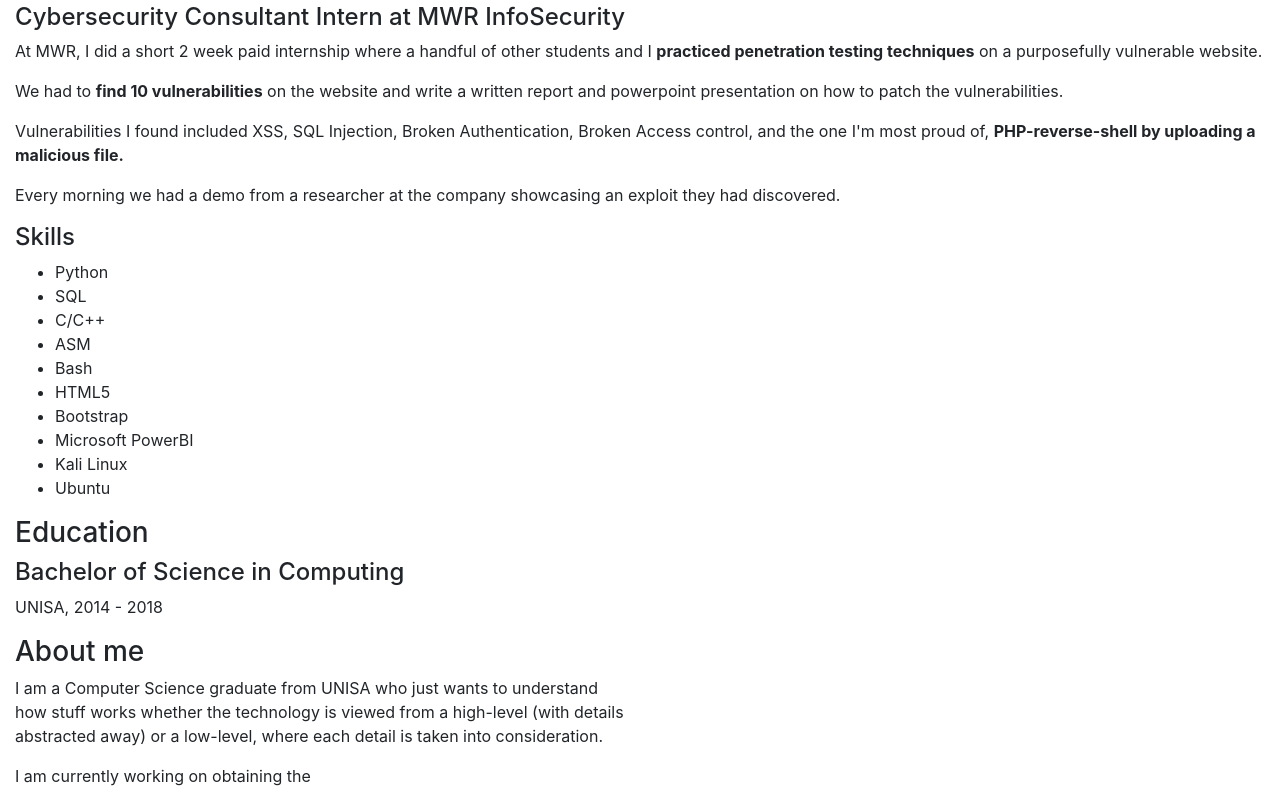
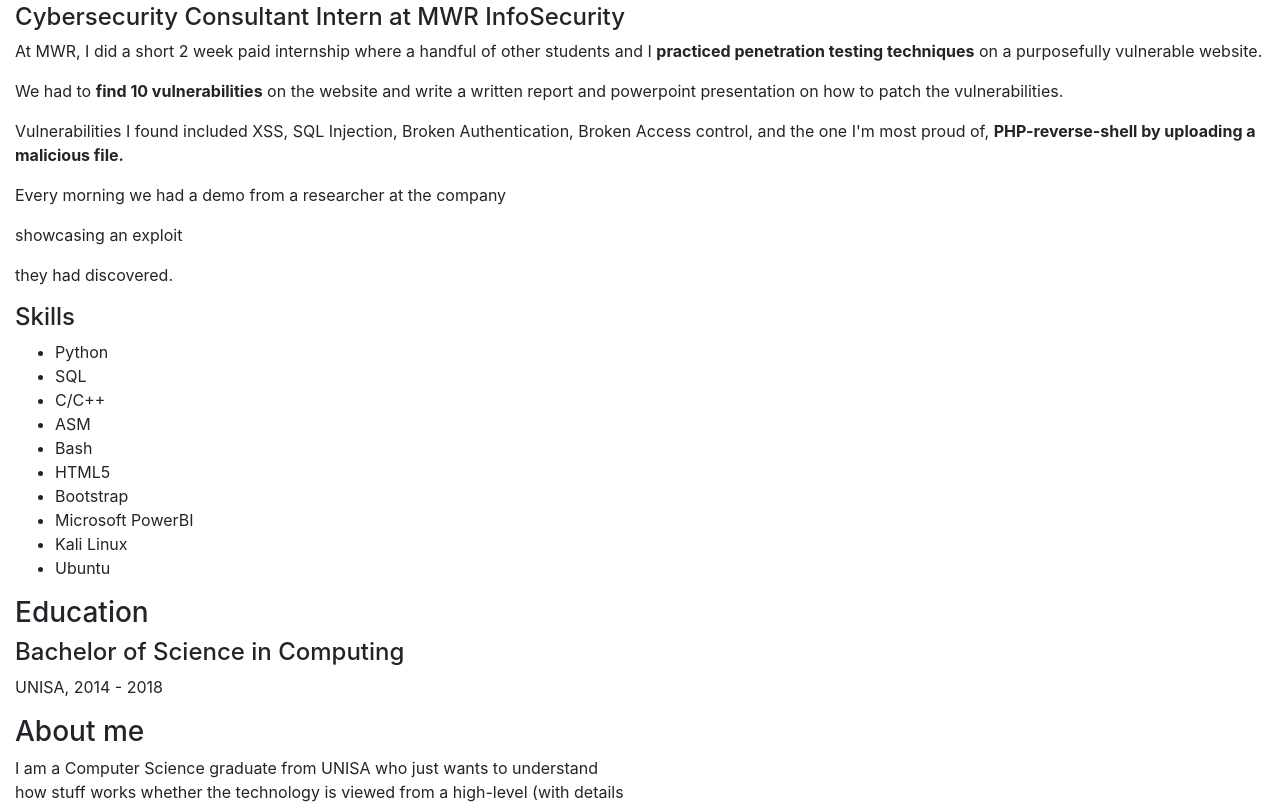
Before and after one commit to mijnog/my-personal-website, a plain HTML site: page index.html in a window 1280 px wide. Shown: the part 1071-1874 px from the top of the page. Drawn offline with nearby package versions, Linux system fonts and the light colour scheme.

Commit message:
minor change

```diff
--- a/index.html
+++ b/index.html
@@ -68,7 +68,7 @@
             <p>We had to <b>find 10 vulnerabilities</b> on the website and write a written report and powerpoint presentation on how to patch the vulnerabilities.</p>
                 <p>Vulnerabilities I found included XSS, SQL Injection, Broken Authentication, Broken Access control, and the one I'm most proud of, <b>PHP-reverse-shell by uploading a malicious file.</b>
            </p>
-           <p> Every morning we had a demo from a researcher at the company showcasing an exploit they had discovered.</p>
+           <p> Every morning we had a demo from a researcher at the company <p>showcasing an exploit</p> they had discovered.</p>
 
 
         </article>
```
